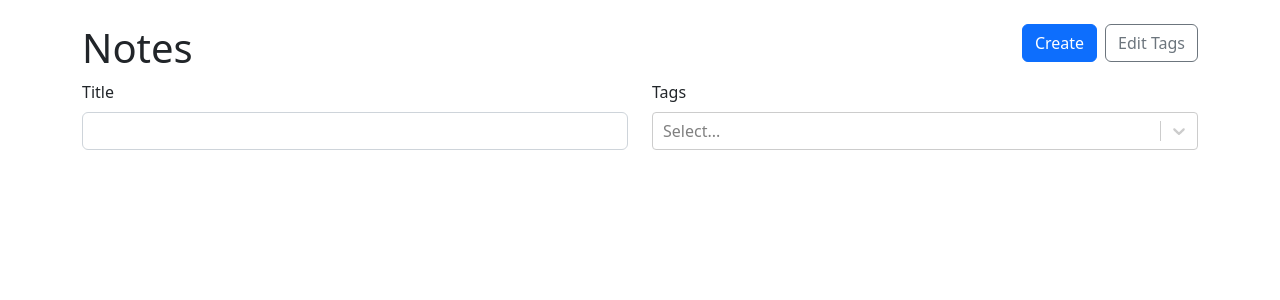
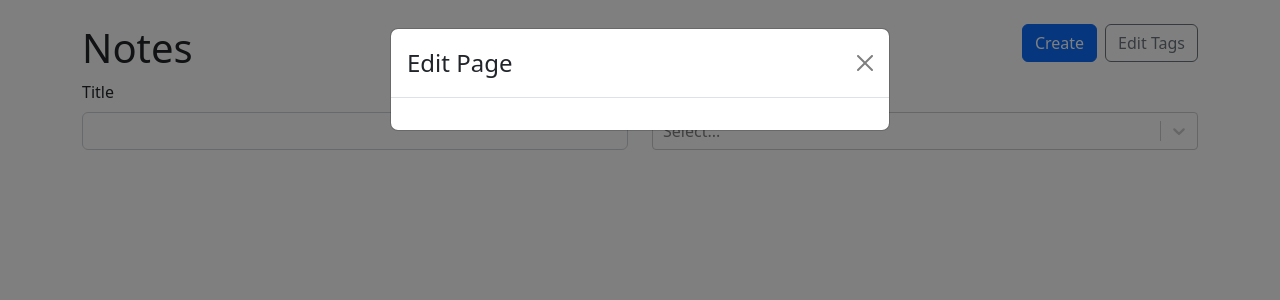
Before and after one commit to lsw0604/Practice-Vite-App, a React (Vite) app: page / in a window 1280 px wide. Both pictures are taken after a click on the button "Edit Tags". Shown: the top 300 px of the page. Built offline with nearby package versions, Linux system fonts and the light colour scheme.

Commit message:
Edit Modal

```diff
--- /dev/null
+++ b/src/Components/EditTagsModal.tsx
@@ -0,0 +1,42 @@
+import { Modal, Form, Stack, Row, Col, Button } from "react-bootstrap";
+
+export default function EditTagsModal({
+  availableTags,
+  handleClose,
+  show,
+  onDeleteTag,
+  onUpdateTag,
+}: EditTagsModalProps) {
+  return (
+    <Modal show={show} onHide={handleClose}>
+      <Modal.Header closeButton>
+        <Modal.Title>Edit Page</Modal.Title>
+      </Modal.Header>
+      <Modal.Body>
+        <Form>
+          <Stack gap={2}>
+            {availableTags.map(tag => (
+              <Row key={tag.id}>
+                <Col>
+                  <Form.Control
+                    type="text"
+                    value={tag.label}
+                    onChange={e => onUpdateTag(tag.id, e.target.value)}
+                  />
+                </Col>
+                <Col xs="auto">
+                  <Button
+                    onClick={() => onDeleteTag(tag.id)}
+                    variant="outline-danger"
+                  >
+                    &times;
+                  </Button>
+                </Col>
+              </Row>
+            ))}
+          </Stack>
+        </Form>
+      </Modal.Body>
+    </Modal>
+  )
+}
--- a/src/pages/NoteList.tsx
+++ b/src/pages/NoteList.tsx
@@ -2,6 +2,7 @@ import { Row, Col, Stack, Button, Form } from "react-bootstrap";
 import { Link } from "react-router-dom";
 import { useState, useMemo } from "react";
 import ReactSelect from "react-select";
+import EditTagsModal from "../Components/EditTagsModal";
 
 export default function NoteList({
   availableTags,
@@ -89,6 +90,13 @@ export default function NoteList({
           </Col>
         ))}
       </Row>
+      <EditTagsModal
+        onUpdateTag={onUpdateTag}
+        onDeleteTag={onDeleteTag}
+        show={editTagsModalIsOpen}
+        handleClose={() => setEditTagsModalIsOpen(false)}
+        availableTags={availableTags}
+      />
     </>
   )
 }
```
Also changed, not shown: src/types/index.d.ts (+8 -0 lines).
